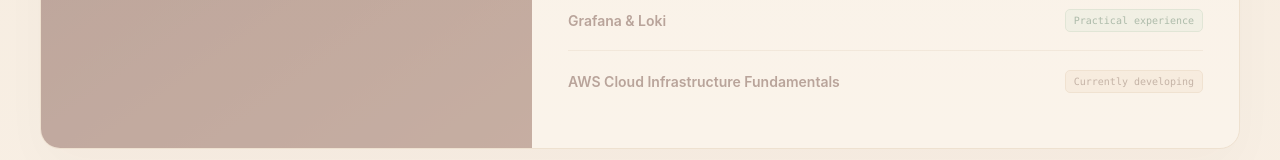
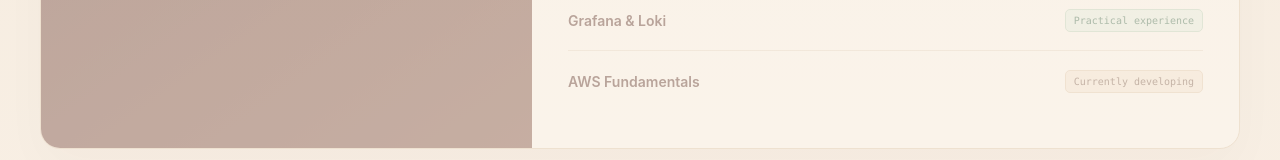
Before and after one commit to fayajahamad/fayajahamad-portfolio, a Next.js app: page /skills in a window 1280 px wide. Shown: the part 2160-2320 px from the top of the page. Built offline with nearby package versions, Linux system fonts and the light colour scheme; no server answers.

Commit message:
Update skills.ts

```diff
--- a/src/data/skills.ts
+++ b/src/data/skills.ts
@@ -28,6 +28,6 @@ export const skillGroups: readonly SkillGroup[] = [
     { name: "VirtualBox & Docker", level: "Practical experience" },
     { name: "Git, GitHub & VS Code", level: "Practical experience" },
     { name: "Grafana & Loki", level: "Practical experience" },
-    { name: "AWS Cloud Infrastructure Fundamentals", level: "Currently developing" },
+    { name: "AWS Fundamentals", level: "Currently developing" },
   ] },
 ];
```
